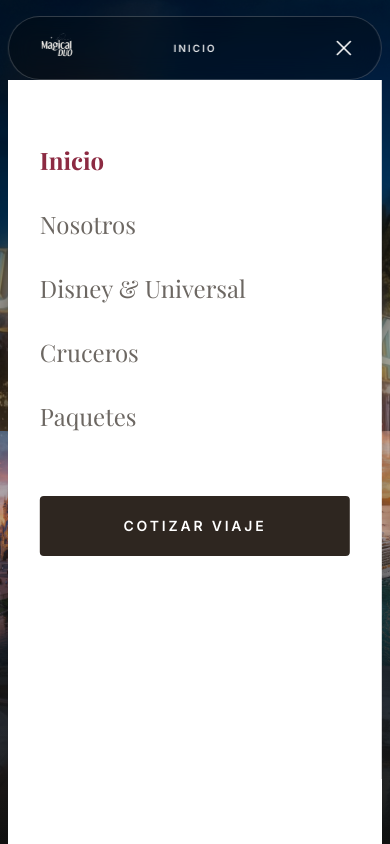
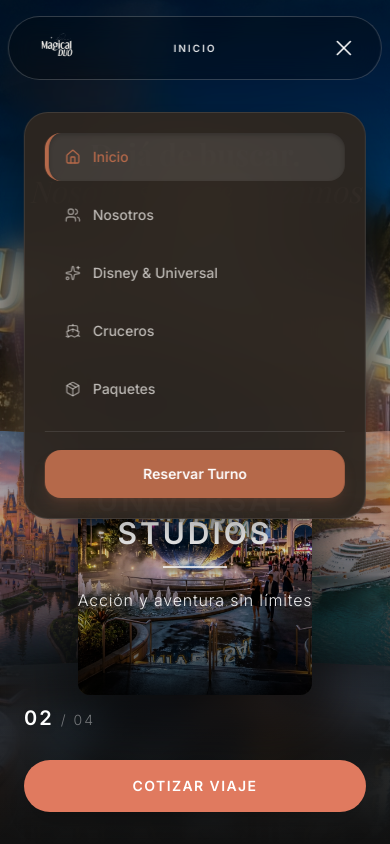
Before and after one commit to TheMagicalDuo/TheMagicalDuo, a React (Vite) app: page / in a window 390 px wide. Both pictures are taken after a click on the button 344 px from the left and 48 px from the top of the page. Shown: the top 844 px of the page. Built offline with nearby package versions, Linux system fonts and the light colour scheme; a web font is replaced by a local one.

Commit message:
Update mobile menu to glassmorphism drawer and update Hero text

```diff
--- a/src/components/Hero.jsx
+++ b/src/components/Hero.jsx
@@ -5,7 +5,7 @@
 const destinations = [
   { id: 0, title: 'DISNEY WORLD - ORLANDO', subtitle: 'La magia te espera', image: '/destinations/disney.png' },
   { id: 1, title: 'UNIVERSAL - STUDIOS', subtitle: 'Acción y aventura sin límites', image: '/destinations/universal.png' },
-  { id: 2, title: 'CRUCEROS - DEL CARIBE', subtitle: 'Lujo y relax en alta mar', image: '/destinations/cruise.png' },
+  { id: 2, title: 'CRUCEROS', subtitle: 'Lujo y relax en alta mar', image: '/destinations/cruise.png' },
   { id: 3, title: 'PLAYAS - ALL INCLUSIVE', subtitle: 'Un pedazo de cielo', image: '/destinations/caribbean.png' },
 ]
 
--- a/src/components/Navbar.jsx
+++ b/src/components/Navbar.jsx
@@ -1,6 +1,6 @@
 import { useState, useEffect } from 'react'
 import { motion, AnimatePresence } from 'framer-motion'
-import { Menu, X } from 'lucide-react'
+import { Menu, X, Home, Users, Sparkles, Ship, Package } from 'lucide-react'
 import Logo from './Logo'
 
 const navLinks = [
@@ -143,51 +143,52 @@
       {/* Mobile Menu Dropdown Drawer */}
       <AnimatePresence>
         {menuOpen && (
+          <div className="fixed inset-x-0 top-24 z-40 lg:hidden px-4">
             <motion.div
-            initial={{ opacity: 0, height: 0 }}
-            animate={{ opacity: 1, height: '100vh' }}
-            exit={{ opacity: 0, height: 0 }}
-            transition={{ duration: 0.4, ease: "easeInOut" }}
-            className="absolute top-full left-0 right-0 bg-white lg:hidden z-40 overflow-hidden"
+              initial={{ opacity: 0, y: -20, scale: 0.95 }}
+              animate={{ opacity: 1, y: 0, scale: 1 }}
+              exit={{ opacity: 0, y: -20, scale: 0.95 }}
+              transition={{ duration: 0.3, ease: "easeOut" }}
+              className="bg-dark/95 backdrop-blur-2xl border border-white/10 shadow-[0_20px_60px_-15px_rgba(0,0,0,0.5)] rounded-3xl p-5 flex flex-col gap-2.5"
             >
-            <div className="flex flex-col p-8 pt-12 h-full">
-              {navLinks.map((link, i) => {
+              {[
+                { id: 'inicio', label: 'Inicio', icon: Home },
+                { id: 'nosotros', label: 'Nosotros', icon: Users },
+                { id: 'especialidad', label: 'Disney & Universal', icon: Sparkles },
+                { id: 'cruceros', label: 'Cruceros', icon: Ship },
+                { id: 'paquetes', label: 'Paquetes', icon: Package }
+              ].map((link) => {
                 const isActive = activeSection === link.id
+                const Icon = link.icon
                 return (
-                  <motion.a
-                    initial={{ opacity: 0, y: 20 }}
-                    animate={{ opacity: 1, y: 0 }}
-                    transition={{ delay: i * 0.05 + 0.1 }}
+                  <button
                     key={link.id}
-                    href={link.href}
-                    onClick={(e) => scrollToSection(e, link.href)}
-                    className={`py-4 text-2xl font-serif transition-all duration-200 ${
+                    onClick={(e) => scrollToSection(e, `#${link.id}`)}
+                    className={`w-full py-3.5 rounded-2xl text-left px-4 text-sm font-medium flex items-center gap-3 transition-all duration-200 ${
                       isActive
-                        ? 'text-bordeaux font-bold'
-                        : 'text-dark/70 hover:text-dark'
+                        ? 'bg-white/10 border-l-4 border-terracota text-terracota font-bold shadow-inner shadow-black/20'
+                        : 'text-cream/70 border-l-4 border-transparent hover:bg-white/5 hover:text-white hover:border-white/20'
                     }`}
                   >
+                    <Icon className={`w-4 h-4 ${isActive ? 'text-terracota' : 'text-cream/50'}`} />
                     {link.label}
-                  </motion.a>
+                  </button>
                 )
               })}
 
-              <motion.div
-                initial={{ opacity: 0 }}
-                animate={{ opacity: 1 }}
-                transition={{ delay: 0.4 }}
-                className="mt-12"
-              >
+              <hr className="border-white/10 my-2" />
+
               <a
                 href="#cotizar"
                 onClick={(e) => scrollToSection(e, '#cotizar')}
-                  className="w-full inline-block bg-dark text-white px-6 py-5 rounded-sm text-sm font-bold tracking-[0.2em] uppercase text-center hover:bg-dark/90 transition-colors"
+                className="w-full inline-block"
               >
-                  COTIZAR VIAJE
+                <div className="w-full bg-terracota text-white shadow-terracota/20 shadow-lg rounded-2xl py-3.5 text-sm font-semibold flex justify-center items-center hover:bg-terracota/90 transition-colors">
+                  Reservar Turno
+                </div>
               </a>
             </motion.div>
           </div>
-          </motion.div>
         )}
       </AnimatePresence>
     </nav>
```
Lines whose indentation alone changed are shown as unchanged.
